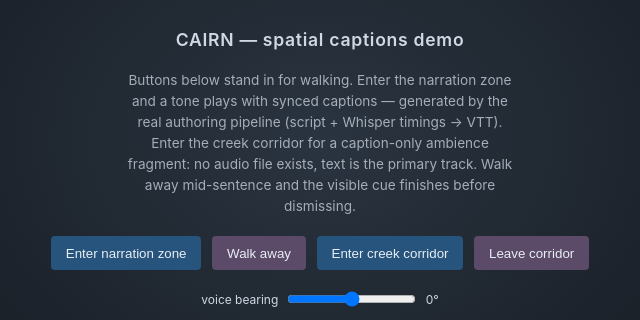
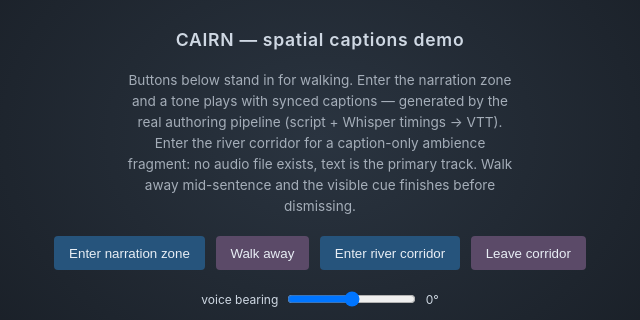
Before and after one commit to cairn-spec/cairn, a website: page demo/index.html in a window 1280 px wide. Shown: the part 182-502 px from the top of the page, 320-960 px from the left. Drawn offline with Linux system fonts and the light colour scheme.

Commit message:
Genericize demo and authoring fixtures

```diff
--- a/demo/index.html
+++ b/demo/index.html
@@ -33,7 +33,7 @@
   <p class="blurb">
     Buttons below stand in for walking. Enter the narration zone and a tone
     plays with synced captions — generated by the real authoring pipeline
-    (script + Whisper timings → VTT). Enter the creek corridor for a
+    (script + Whisper timings → VTT). Enter the river corridor for a
     caption-only ambience fragment: no audio file exists, text is the
     primary track. Walk away mid-sentence and the visible cue finishes
     before dismissing.
@@ -42,8 +42,8 @@
   <div class="zones">
     <button id="enter-narr">Enter narration zone</button>
     <button id="leave-narr" class="leave">Walk away</button>
-    <button id="enter-creek">Enter creek corridor</button>
-    <button id="leave-creek" class="leave">Leave corridor</button>
+    <button id="enter-river">Enter river corridor</button>
+    <button id="leave-river" class="leave">Leave corridor</button>
   </div>
 
   <label class="bearing">
@@ -69,38 +69,38 @@
     scene: "cairn-demo",
     defaults: { captions: "on", oneVoiceAtATime: true, playOncePerVisit: false },
     fragments: [
-      { id: "oakland-demo", speaker: "Narrator", kind: "narration",
+      { id: "trail-demo", speaker: "Narrator", kind: "narration",
         trigger: { type: "zone", zone: "narration-zone" },
         source: { entity: "narrator" }, interruption: "complete-cue" },
-      { id: "creek-ambient", kind: "ambience",
-        trigger: { type: "zone", zone: "creek-corridor" },
-        source: { entity: "creek" } }
+      { id: "river-ambient", kind: "ambience",
+        trigger: { type: "zone", zone: "river-corridor" },
+        source: { entity: "river" } }
     ]
   };
 
-  var oaklandVTT = [
+  var trailVTT = [
     "WEBVTT", "",
-    "NOTE", "cairn-fragment: oakland-demo", "cairn-speaker: Narrator", "",
-    "1", "00:00:00.000 --> 00:00:01.600", "Welcome to Oakland Cemetery", "",
-    "2", "00:00:02.500 --> 00:00:06.100",
-    "Founded in 1850 it became Atlanta's first", "public burial ground", "",
-    "3", "00:00:07.000 --> 00:00:10.500",
-    "The Victorian garden design remains", "largely unchanged today", ""
+    "NOTE", "cairn-fragment: trail-demo", "cairn-speaker: Narrator", "",
+    "1", "00:00:00.000 --> 00:00:02.200", "Welcome to Riverside Trail", "",
+    "2", "00:00:02.500 --> 00:00:07.100",
+    "Opened in 1950 it became the region's first", "public nature walk", "",
+    "3", "00:00:07.400 --> 00:00:11.000",
+    "The woodland path design remains", "largely unchanged today", ""
   ].join("\n");
 
-  var creekVTT = [
+  var riverVTT = [
     "WEBVTT", "",
-    "1", "00:00:00.500 --> 00:00:04.000", "[creek over stones]", "",
+    "1", "00:00:00.500 --> 00:00:04.000", "[water over stones]", "",
     "2", "00:00:05.000 --> 00:00:08.500", "[birdsong, distant]", ""
   ].join("\n");
 
   var adapter = new Cairn.HtmlAudioAdapter();
   var audioEl = document.getElementById("narr-audio");
-  adapter.register("oakland-demo", audioEl);
+  adapter.register("trail-demo", audioEl);
 
   var engine = new Cairn.Engine(manifest, adapter).attach(document.body);
-  engine.loadCues("oakland-demo", oaklandVTT);
-  engine.loadCues("creek-ambient", creekVTT);
+  engine.loadCues("trail-demo", trailVTT);
+  engine.loadCues("river-ambient", riverVTT);
 
   document.getElementById("enter-narr").onclick = function () {
     audioEl.currentTime = 0;
@@ -111,18 +111,18 @@
     engine.leaveZone("narration-zone");
     audioEl.pause();
   };
-  document.getElementById("enter-creek").onclick = function () {
-    engine.enterZone("creek-corridor");
+  document.getElementById("enter-river").onclick = function () {
+    engine.enterZone("river-corridor");
   };
-  document.getElementById("leave-creek").onclick = function () {
-    engine.leaveZone("creek-corridor");
+  document.getElementById("leave-river").onclick = function () {
+    engine.leaveZone("river-corridor");
   };
 
   var slider = document.getElementById("bearing");
   var val = document.getElementById("bearing-val");
   slider.oninput = function () {
     adapter.bearings["narrator"] = parseFloat(slider.value);
-    adapter.bearings["creek"] = parseFloat(slider.value);
+    adapter.bearings["river"] = parseFloat(slider.value);
     val.textContent = slider.value + "°";
   };
 
```
Also changed, not shown: demo/assets/narration.cues.json (added, +23 -0 lines), demo/assets/oakland.cues.json (deleted, +0 -23 lines), tools/tests/fixtures/transcript.txt (+3 -3 lines), tools/tests/fixtures/transcript_mismatch.txt (+1 -1 lines), tools/tests/fixtures/whisper.json (+12 -11 lines), tools/tests/fixtures/whisper_mismatch.json (+2 -2 lines), 5 other files.
